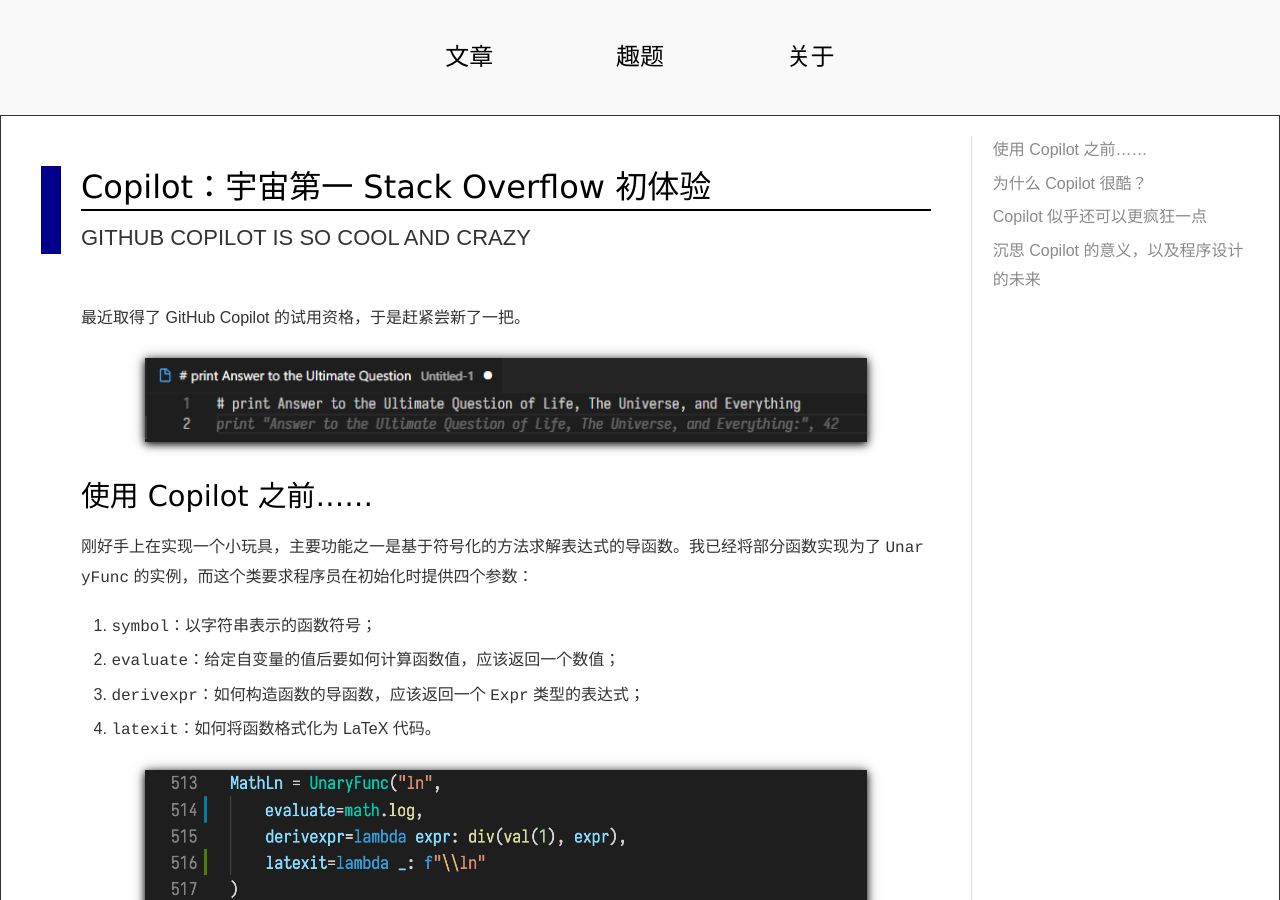
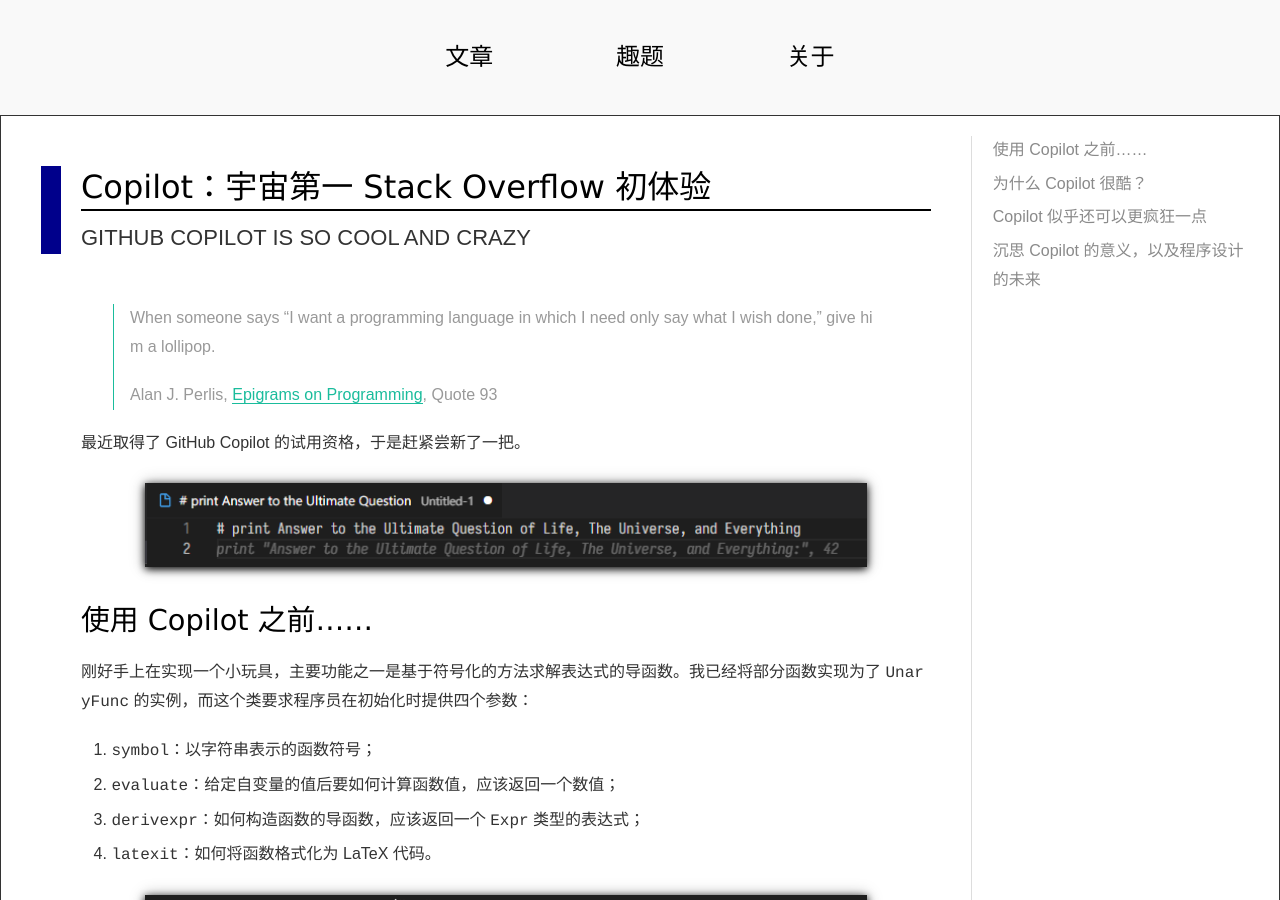
Before and after one commit to DeathKing/deathking.github.io, a Jekyll site: the page built from _posts/2021-10-28-github-copilot-is-so-cool-and-crazy.md, in a window 1280 px wide and 900 px high. Built offline with Jekyll 4.4.1, drawn with Linux system fonts in a browser that asks for light colours; comment, search, counter and statistics services are not loaded.

Commit message:
add a quote by Alan J.Perlis

```diff
--- a/_posts/2021-10-28-github-copilot-is-so-cool-and-crazy.md
+++ b/_posts/2021-10-28-github-copilot-is-so-cool-and-crazy.md
@@ -12,6 +12,10 @@
 disqus: y
 share: y
 ---
+
+> When someone says "I want a programming language in which I need only say what I wish done," give him a lollipop.
+>
+> Alan J. Perlis, [Epigrams on Programming](http://pu.inf.uni-tuebingen.de/users/klaeren/epigrams.html), Quote 93
 
 最近取得了 GitHub Copilot 的试用资格，于是赶紧尝新了一把。
 
```
Also changed, not shown: Gemfile.lock.
